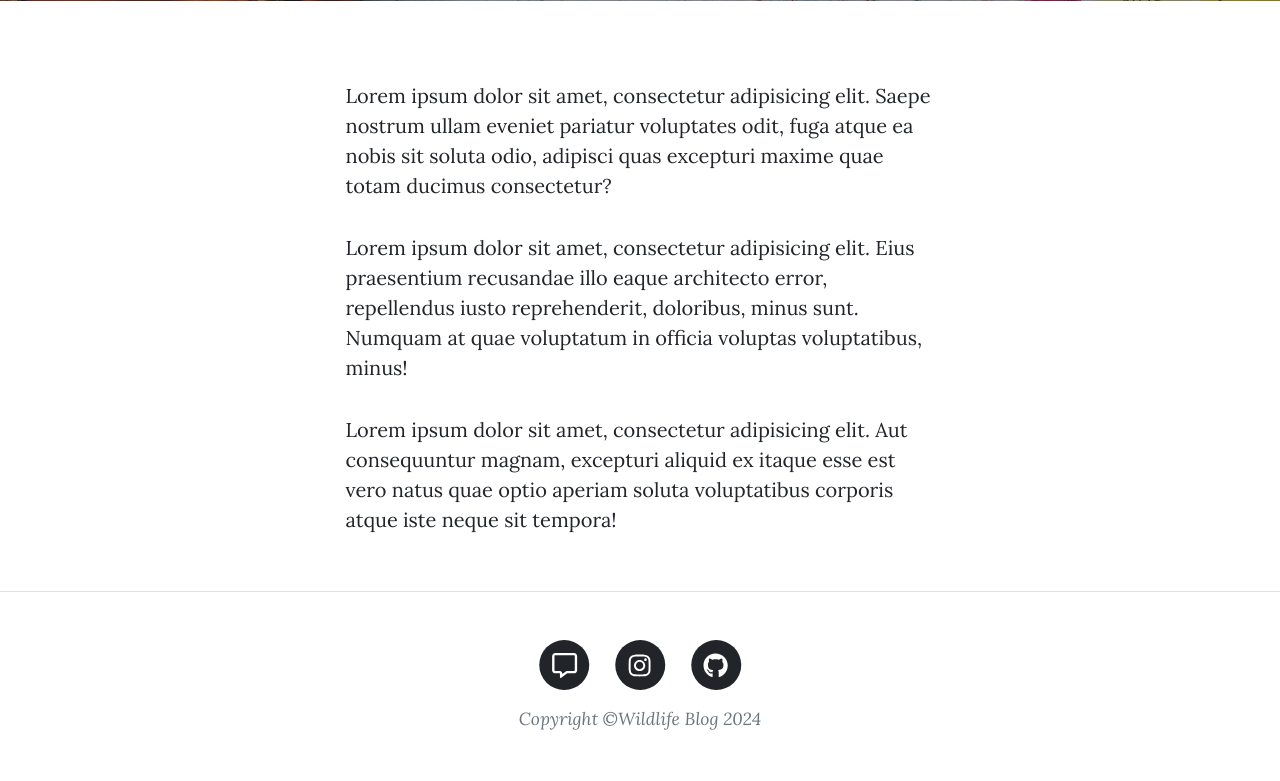
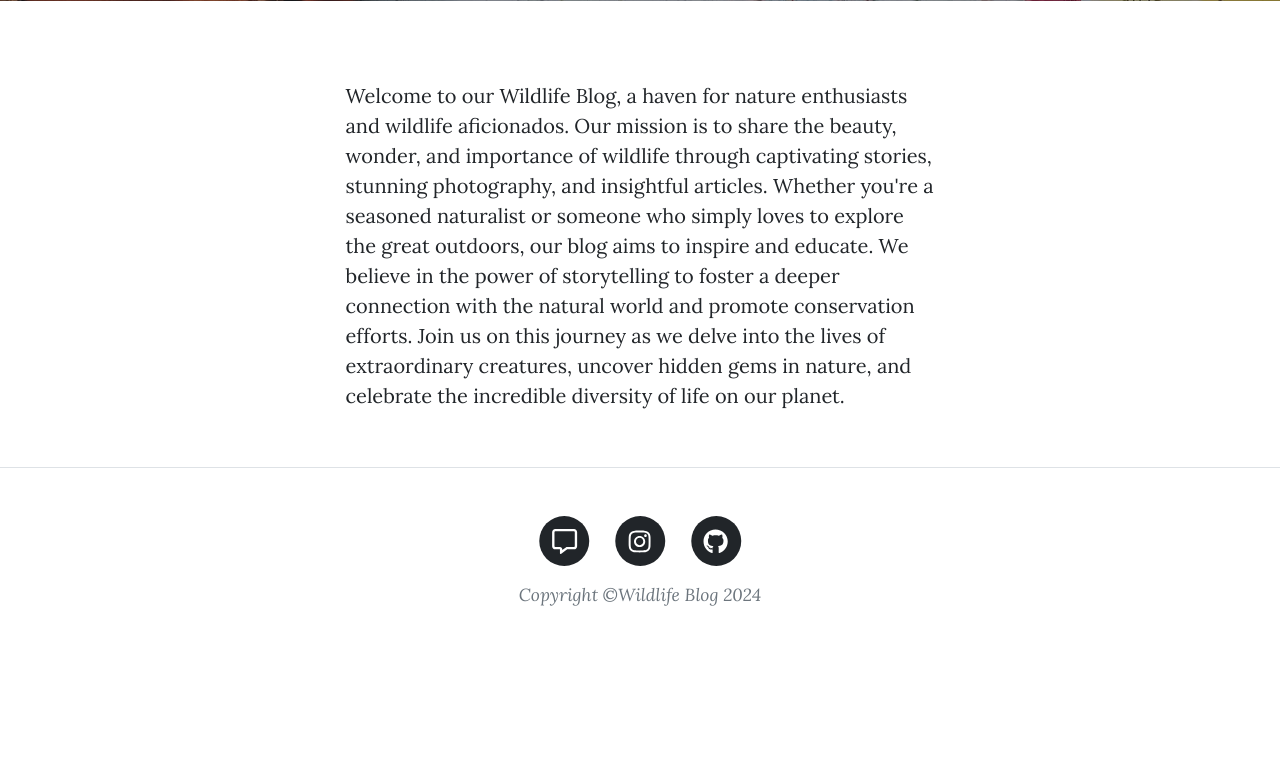
Before and after one commit to RajeevKumar2004/Lambda_project, a Flask app: page /about in a window 1280 px wide. Shown: the part 531-1312 px from the top of the page. After the commit the page ends 1137 px from the top, so only its background shows below. Run offline with Flask 3, Linux system fonts and the light colour scheme; some libraries are stand-ins or nearby versions.

Commit message:
Upadte About Us page

```diff
--- a/Blog-website/templates/about.html
+++ b/Blog-website/templates/about.html
@@ -22,22 +22,7 @@
     <div class="row gx-4 gx-lg-5 justify-content-center">
       <div class="col-md-10 col-lg-8 col-xl-7">
         <p>
-          Lorem ipsum dolor sit amet, consectetur adipisicing elit. Saepe
-          nostrum ullam eveniet pariatur voluptates odit, fuga atque ea nobis
-          sit soluta odio, adipisci quas excepturi maxime quae totam ducimus
-          consectetur?
-        </p>
-        <p>
-          Lorem ipsum dolor sit amet, consectetur adipisicing elit. Eius
-          praesentium recusandae illo eaque architecto error, repellendus iusto
-          reprehenderit, doloribus, minus sunt. Numquam at quae voluptatum in
-          officia voluptas voluptatibus, minus!
-        </p>
-        <p>
-          Lorem ipsum dolor sit amet, consectetur adipisicing elit. Aut
-          consequuntur magnam, excepturi aliquid ex itaque esse est vero natus
-          quae optio aperiam soluta voluptatibus corporis atque iste neque sit
-          tempora!
+          Welcome to our Wildlife Blog, a haven for nature enthusiasts and wildlife aficionados. Our mission is to share the beauty, wonder, and importance of wildlife through captivating stories, stunning photography, and insightful articles. Whether you're a seasoned naturalist or someone who simply loves to explore the great outdoors, our blog aims to inspire and educate. We believe in the power of storytelling to foster a deeper connection with the natural world and promote conservation efforts. Join us on this journey as we delve into the lives of extraordinary creatures, uncover hidden gems in nature, and celebrate the incredible diversity of life on our planet.
         </p>
       </div>
     </div>
```
Also changed, not shown: Blog-website/instance/posts.db.
